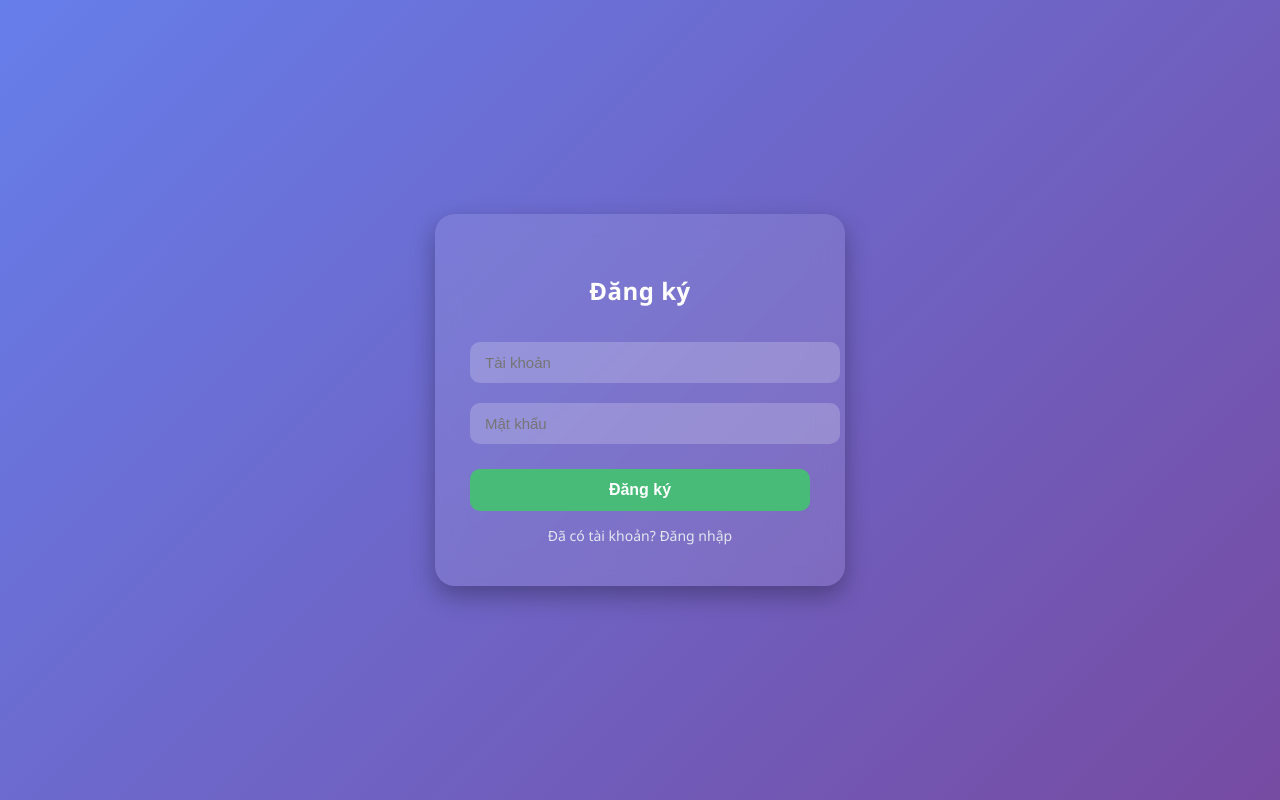
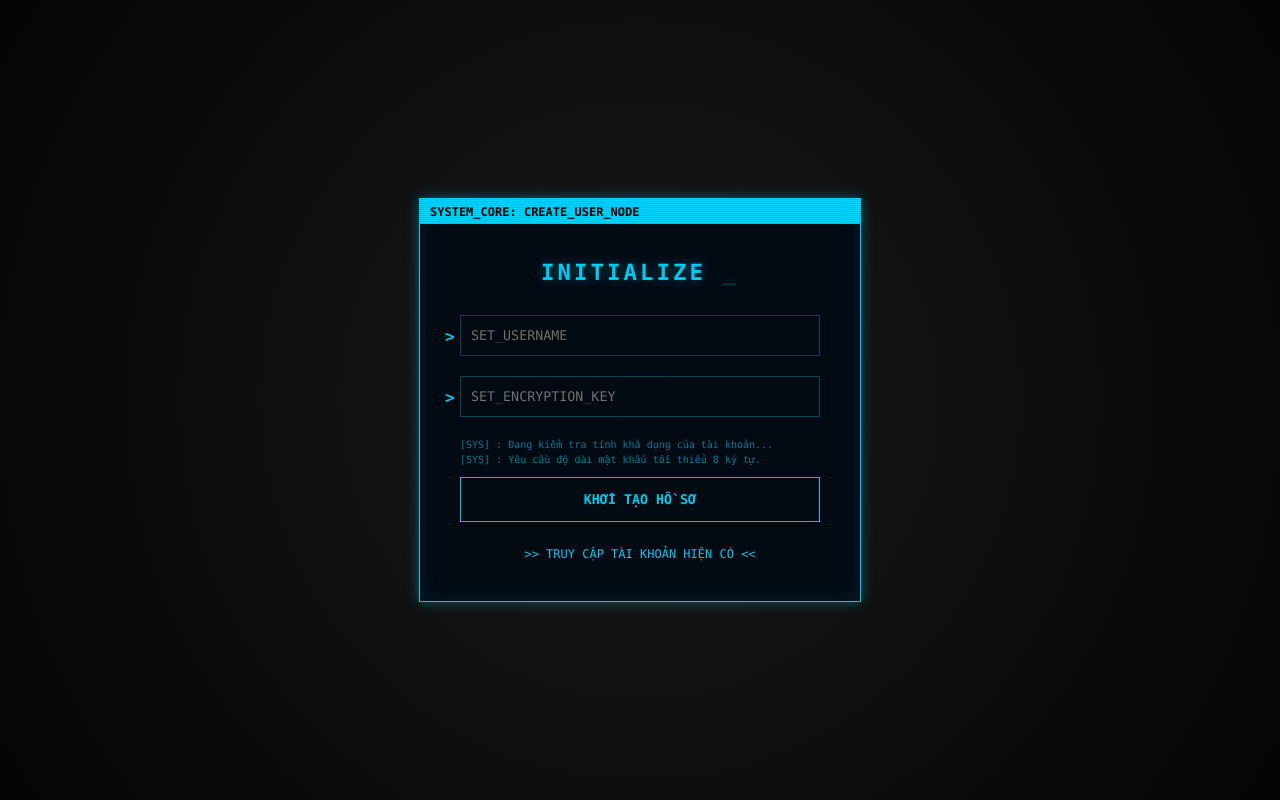
Before and after one commit to datminh-sys/bacxiu, a Django app: page /register/ in a window 1280 px wide. Run offline with Django 5.2, Linux system fonts and the light colour scheme.

Commit message:
Update registration page layout and styling

```diff
--- a/myapp/templates/register.html
+++ b/myapp/templates/register.html
@@ -3,103 +3,197 @@
 <head>
   <meta charset="UTF-8">
   <meta name="viewport" content="width=device-width, initial-scale=1.0">
-  <title>Đăng ký</title>
+  <title>INITIALIZE NEW AGENT - DATABASE ACCESS</title>
   <style>
+    :root {
+      --primary-color: #00d4ff; /* Xanh điện tử */
+      --bg-color: #050505;
+      --glow: 0 0 12px rgba(0, 212, 255, 0.4);
+    }
+
     body {
       margin: 0;
       height: 100vh;
       display: flex;
       align-items: center;
       justify-content: center;
-      background: linear-gradient(135deg, #667eea, #764ba2);
-      font-family: 'Segoe UI', sans-serif;
-      color: #fff;
+      background-color: var(--bg-color);
+      /* Hiệu ứng lưới không gian */
+      background-image:
+        radial-gradient(circle at 50% 50%, #1a1a1a 0%, #050505 100%),
+        linear-gradient(rgba(0, 212, 255, 0.03) 1px, transparent 1px),
+        linear-gradient(90deg, rgba(0, 212, 255, 0.03) 1px, transparent 1px);
+      background-size: 100% 100%, 30px 30px, 30px 30px;
+      font-family: 'Consolas', 'Monaco', monospace;
+      color: var(--primary-color);
+      overflow: hidden;
+    }
+
+    /* Hiệu ứng quét dòng (Scanline) */
+    body::after {
+      content: "";
+      position: absolute;
+      top: 0; left: 0; width: 100%; height: 100%;
+      background: repeating-linear-gradient(
+        0deg,
+        rgba(0, 0, 0, 0.1),
+        rgba(0, 0, 0, 0.1) 1px,
+        transparent 1px,
+        transparent 2px
+      );
+      pointer-events: none;
+      z-index: 10;
     }
 
     .register-box {
-      background: rgba(255, 255, 255, 0.1);
-      backdrop-filter: blur(15px);
-      border-radius: 20px;
-      padding: 40px 35px;
-      width: 340px;
-      text-align: center;
-      box-shadow: 0 10px 25px rgba(0,0,0,0.3);
-      animation: fadeIn 0.6s ease-in-out;
+      background: rgba(0, 10, 20, 0.9);
+      border: 1px solid var(--primary-color);
+      padding: 40px;
+      width: 360px;
+      position: relative;
+      box-shadow: var(--glow), inset 0 0 20px rgba(0, 212, 255, 0.1);
+      animation: terminalOpen 0.4s ease-out;
     }
 
-    @keyframes fadeIn {
-      from { opacity: 0; transform: translateY(20px); }
-      to { opacity: 1; transform: translateY(0); }
+    @keyframes terminalOpen {
+      from { transform: scaleY(0); opacity: 0; }
+      to { transform: scaleY(1); opacity: 1; }
+    }
+
+    /* Thanh tiêu đề giả lập cửa sổ console */
+    .terminal-header {
+      position: absolute;
+      top: 0; left: 0; right: 0;
+      height: 25px;
+      background: var(--primary-color);
+      color: #000;
+      font-size: 12px;
+      display: flex;
+      align-items: center;
+      padding: 0 10px;
+      font-weight: bold;
     }
 
     h2 {
-      margin-bottom: 25px;
-      font-weight: 600;
-      font-size: 24px;
-      letter-spacing: 0.5px;
+      margin: 20px 0 30px;
+      font-size: 1.4rem;
+      text-transform: uppercase;
+      text-align: center;
+      letter-spacing: 3px;
+      text-shadow: var(--glow);
+    }
+
+    .input-wrapper {
+      margin-bottom: 20px;
+      position: relative;
+    }
+
+    .input-wrapper::before {
+      content: ">";
+      position: absolute;
+      left: -15px;
+      top: 12px;
+      font-weight: bold;
     }
 
     input {
       width: 100%;
-      padding: 12px 15px;
-      margin: 10px 0;
-      border: none;
-      border-radius: 10px;
-      background: rgba(255,255,255,0.2);
+      box-sizing: border-box;
+      padding: 12px 10px;
+      background: transparent;
+      border: 1px solid rgba(0, 212, 255, 0.3);
       color: #fff;
-      font-size: 15px;
+      font-family: inherit;
       outline: none;
       transition: 0.3s;
     }
 
     input:focus {
-      background: rgba(255,255,255,0.3);
+      border-color: var(--primary-color);
+      background: rgba(0, 212, 255, 0.05);
+      box-shadow: inset 0 0 8px rgba(0, 212, 255, 0.2);
     }
 
     button {
-      margin-top: 15px;
       width: 100%;
-      padding: 12px;
-      border: none;
-      border-radius: 10px;
-      background: #48bb78;
-      color: #fff;
-      font-size: 16px;
-      font-weight: 600;
+      padding: 14px;
+      margin-top: 10px;
+      background: transparent;
+      border: 1px solid var(--primary-color);
+      color: var(--primary-color);
+      font-family: inherit;
+      font-weight: bold;
+      text-transform: uppercase;
       cursor: pointer;
-      transition: background 0.3s;
+      position: relative;
+      overflow: hidden;
+      transition: 0.4s;
     }
 
     button:hover {
-      background: #2f855a;
+      background: var(--primary-color);
+      color: #000;
+      box-shadow: 0 0 20px var(--primary-color);
+    }
+
+    .status-text {
+      font-size: 10px;
+      margin-top: 15px;
+      text-align: left;
+      opacity: 0.6;
+      line-height: 1.5;
     }
 
     a {
-      color: #e2e8f0;
+      color: var(--primary-color);
       text-decoration: none;
-      display: inline-block;
-      margin-top: 15px;
-      font-size: 14px;
-      transition: color 0.3s;
+      display: block;
+      margin-top: 25px;
+      text-align: center;
+      font-size: 12px;
+      transition: 0.3s;
     }
 
     a:hover {
-      color: #fff;
       text-decoration: underline;
+      text-shadow: var(--glow);
+    }
+
+    /* Hiệu ứng nhấp nháy cho text */
+    .blink {
+      animation: blinker 1.5s linear infinite;
+    }
+
+    @keyframes blinker {
+      50% { opacity: 0; }
     }
   </style>
 </head>
 <body>
 
   <div class="register-box">
-    <h2>Đăng ký</h2>
+    <div class="terminal-header">SYSTEM_CORE: CREATE_USER_NODE</div>
+
+    <h2>INITIALIZE <span class="blink">_</span></h2>
+
     <form method="post">
       {% csrf_token %}
-      <input name="username" placeholder="Tài khoản" required><br>
-      <input type="password" name="password" placeholder="Mật khẩu" required><br>
-      <button type="submit">Đăng ký</button>
+      <div class="input-wrapper">
+        <input name="username" placeholder="SET_USERNAME" required autocomplete="off">
+      </div>
+      <div class="input-wrapper">
+        <input type="password" name="password" placeholder="SET_ENCRYPTION_KEY" required>
+      </div>
+
+      <div class="status-text">
+        [SYS] : Đang kiểm tra tính khả dụng của tài khoản...<br>
+        [SYS] : Yêu cầu độ dài mật khẩu tối thiểu 8 ký tự.
+      </div>
+
+      <button type="submit">Khởi tạo hồ sơ</button>
     </form>
-    <a href="{% url 'login' %}">Đã có tài khoản? Đăng nhập</a>
+
+    <a href="{% url 'login' %}">>> TRUY CẬP TÀI KHOẢN HIỆN CÓ <<</a>
   </div>
 
 </body>
```
